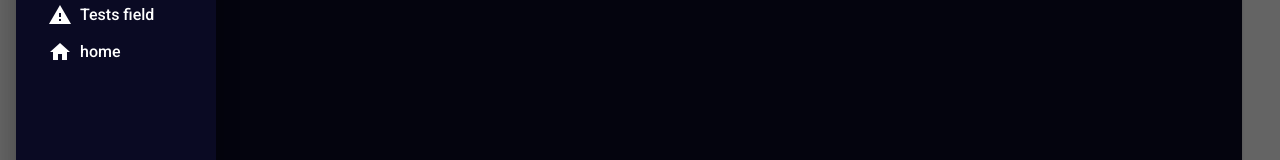
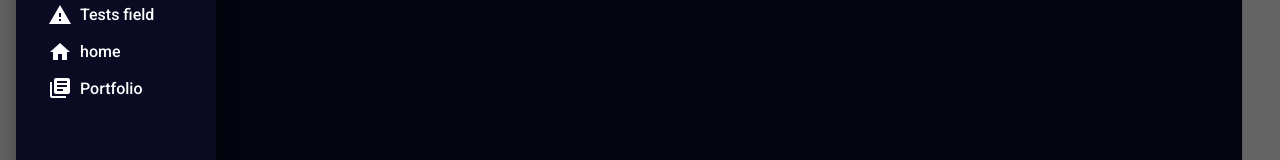
Before and after one commit to samucatezu/AngularTestBase, an Angular app: page /testfield in a window 1280 px wide. Both pictures are taken after a click on the button "menu". Shown: the part 303-463 px from the top of the page. Built offline with nearby package versions, Linux system fonts and the light colour scheme; what ng2-charts would draw is missing.

Commit message:
fixed portfolio routerLink

```diff
--- a/src/app/Layout/layout.component.html
+++ b/src/app/Layout/layout.component.html
@@ -83,7 +83,7 @@
     >
       <button mat-button class="menu-button">
         <mat-icon>library_books</mat-icon>
-        <span>home</span>
+        <span>Portfolio</span>
       </button>
     </a>
   </mat-sidenav>
--- a/src/app/pages/test-field/portfolio/portfolio.component.html
+++ b/src/app/pages/test-field/portfolio/portfolio.component.html
@@ -83,7 +83,7 @@
     >
       <button mat-button class="menu-button">
         <mat-icon>library_books</mat-icon>
-        <span>home</span>
+        <span>Portfolio</span>
       </button>
     </a>
   </mat-sidenav>
--- a/src/app/pages/test-field/test-field.component.html
+++ b/src/app/pages/test-field/test-field.component.html
@@ -76,6 +76,16 @@
         <span>home</span>
       </button>
     </a>
+
+    <a
+      style="color: white; text-decoration: none"
+      [routerLink]="['/portfolio']"
+    >
+      <button mat-button class="menu-button">
+        <mat-icon>library_books</mat-icon>
+        <span>Portfolio</span>
+      </button>
+    </a>
   </mat-sidenav>
   <mat-sidenav-content>
     <mat-card class="principal">
```
Also changed, not shown: 3 other files (tests, documents, lock files or other folders).
